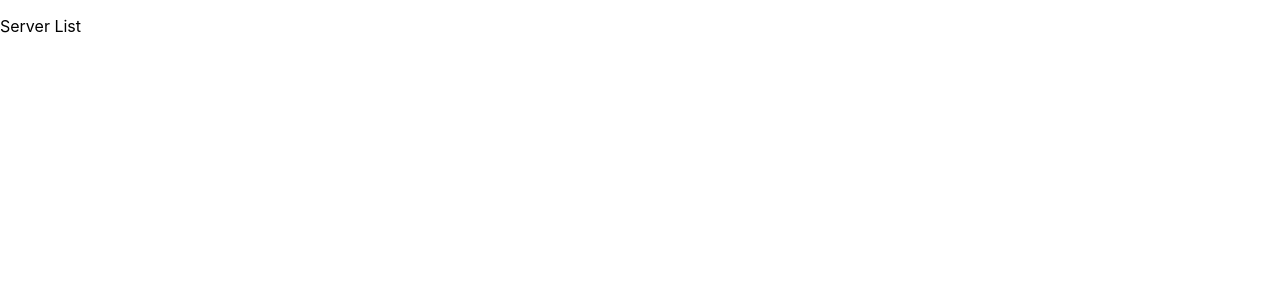
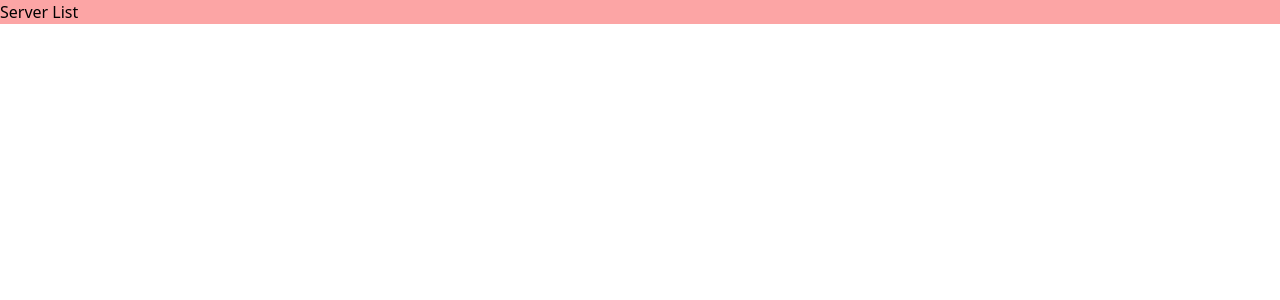
Before and after one commit to camilosanchezdev/server-list, a React (Create React App) app: page / in a window 1280 px wide. Shown: the top 300 px of the page. Built offline with nearby package versions, Linux system fonts and the light colour scheme.

Commit message:
tailwind added

```diff
--- /dev/null
+++ b/postcss.config.js
@@ -0,0 +1,6 @@
+module.exports = {
+    plugins: {
+      tailwindcss: {},
+      autoprefixer: {},
+    },
+  }
--- a/src/App.tsx
+++ b/src/App.tsx
@@ -2,7 +2,7 @@ import './App.css';
 
 function App() {
   return (
-    <div className="App">
+    <div className="App bg-red-300">
       <p>Server List</p>
     </div>
   );
--- a/src/index.css
+++ b/src/index.css
@@ -1,13 +1,24 @@
-body {
-  margin: 0;
-  font-family: -apple-system, BlinkMacSystemFont, 'Segoe UI', 'Roboto', 'Oxygen',
-    'Ubuntu', 'Cantarell', 'Fira Sans', 'Droid Sans', 'Helvetica Neue',
-    sans-serif;
-  -webkit-font-smoothing: antialiased;
-  -moz-osx-font-smoothing: grayscale;
+@tailwind base;
+@tailwind components;
+.form-control {
+  @apply bg-gray-100 text-gray-900 w-full rounded-lg border;
 }
+.form-control:focus {
+  @apply outline-primary bg-white;
+}
+@tailwind utilities;
 
-code {
-  font-family: source-code-pro, Menlo, Monaco, Consolas, 'Courier New',
-    monospace;
+.lock-icon {
+  background-image: url("./assets/icons/lock.svg");
+  display: inline-block;
+  background-repeat: no-repeat;
+  background-position: right 20px center;
+  background-size: 25px;
 }
+.at-icon {
+  background-image: url("./assets/icons/envelope.svg");
+  display: inline-block;
+  background-repeat: no-repeat;
+  background-position: right 20px center;
+  background-size: 25px;
+}
--- /dev/null
+++ b/tailwind.config.js
@@ -0,0 +1,12 @@
+/** @type {import('tailwindcss').Config} */
+module.exports = {
+    content: ["./src/**/*.{js,jsx,ts,tsx}"],
+    theme: {
+      extend: {
+        colors: {
+          primary: "#285ac4",
+        },
+      },
+    },
+    plugins: [],
+  };
```
